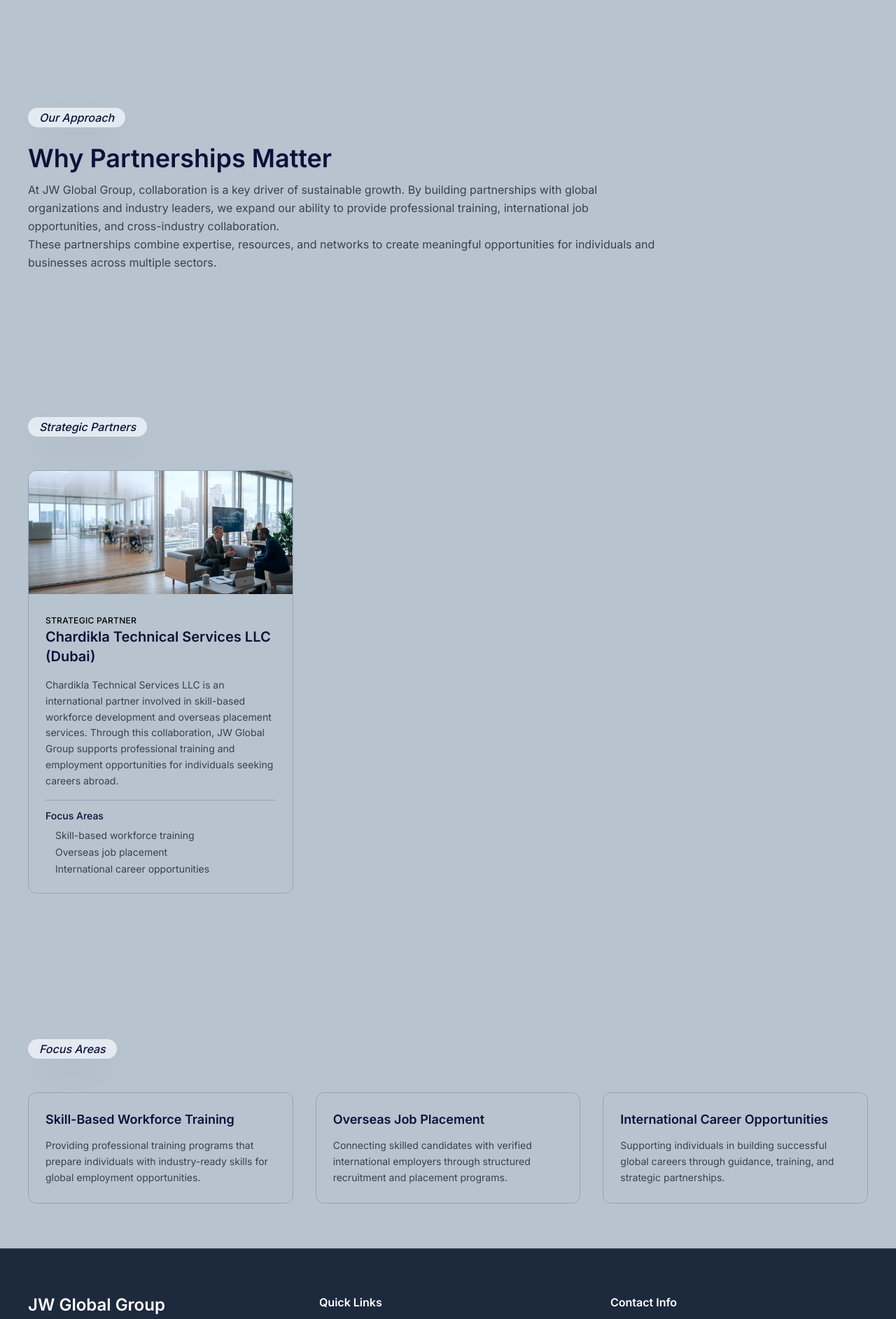
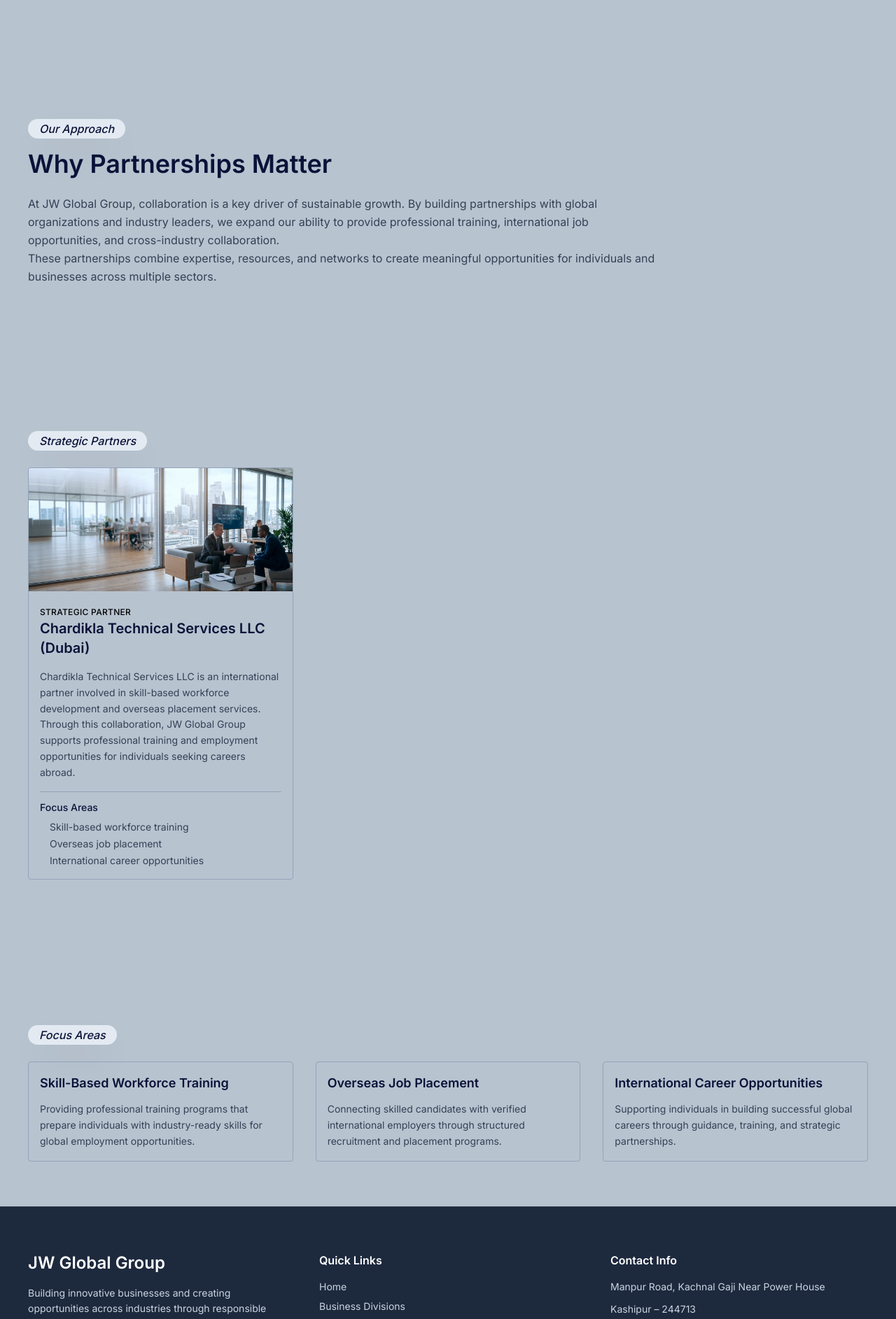
Before and after one commit to parthergk/jwglobalgrp, a Next.js app: page /partnerships in a window 1280 px wide. Shown: the part 860-2745 px from the top of the page at 70% size. Built offline with nearby package versions, Linux system fonts and the light colour scheme.

Commit message:
fixed the space in partnership page

```diff
--- a/components/leadership/Team.tsx
+++ b/components/leadership/Team.tsx
@@ -36,7 +36,7 @@
   return (
     <section className=" pt-5 pb-10 md:pt-8 lg:pt-10 md:pb-16 lg:pb-20  px-4 sm:px-8 lg:px-10">
 
-      <div className="mb-3 sm:mb-4">
+      <div className="mb-4 sm:mb-6">
         <TagBtn name="Team Members" />
       </div>
 
@@ -45,7 +45,7 @@
         {teamMembers.map((member, index) => (
           <div
             key={index}
-            className=" rounded-md overflow-hidden bg-card shadow-md hover:shadow-lg transition duration-300"
+            className=" rounded-sm overflow-hidden bg-card shadow-md hover:shadow-lg transition duration-300"
           >
 
             <div className="relative w-full h-56">
--- a/components/partnership/PartnershipFocus.tsx
+++ b/components/partnership/PartnershipFocus.tsx
@@ -22,9 +22,7 @@
   return (
     <section className="py-16 px-4 sm:px-8 lg:px-10">
 
-      <div className="max-w-7xl mx-auto">
-
-        <div className="mb-12">
+      <div className="mb-4 sm:mb-6">
           <TagBtn name="Focus Areas" />
         </div>
 
@@ -33,7 +31,7 @@
           {FocusAreas.map((item, index) => (
             <div
               key={index}
-              className="border border-divider rounded-xl p-6 bg-card hover:shadow-md transition"
+              className="border border-divider rounded-sm p-4 bg-card hover:shadow-md transition"
             >
 
               <h3 className="text-lg font-semibold text-primary mb-3">
@@ -49,7 +47,6 @@
 
         </div>
 
-      </div>
 
     </section>
   )
--- a/components/partnership/PartnershipHero.tsx
+++ b/components/partnership/PartnershipHero.tsx
@@ -4,16 +4,18 @@
 const Story = () => {
   return (
     <section className=" py-10 md:py-16 lg:py-20 px-4 sm:px-8 lg:px-10">
-      <TagBtn name="Partnerships" />
+      <div className="mb-3 sm:mb-4">
+        <TagBtn name="Partnerships" />
+      </div>
 
-      <div className="grid grid-cols-1 lg:grid-cols-2 gap-10 lg:gap-16 items-center">
+      <div className="grid grid-cols-1 lg:grid-cols-2 gap-8 lg:gap-16">
 
         <div>
           <h1 className="text-3xl sm:text-4xl lg:text-5xl font-medium text-primary leading-tight">
             Building Strong Global Collaborations
           </h1>
 
-          <div className="w-full h-px bg-divider my-6"></div>
+          <div className="w-full h-px bg-divider my-5 sm:my-6"></div>
 
           <p className=" text-text-secondary text-sm sm:text-base leading-relaxed max-w-xl">
             Strategic partnerships play a vital role in the growth of JW Global
--- a/components/partnership/PartnershipOverview.tsx
+++ b/components/partnership/PartnershipOverview.tsx
@@ -3,14 +3,15 @@
 const PartnershipOverview = () => {
   return (
     <section className="py-16 px-4 sm:px-8 lg:px-10">
+      <div className="mb-3 sm:mb-4">
+        <TagBtn name="Our Approach" />
+      </div>
 
-        <TagBtn name="Our Approach" />
-
-        <h2 className="text-3xl md:text-4xl font-semibold text-primary mt-6 mb-3">
+        <h2 className="text-3xl md:text-4xl font-semibold text-primary">
           Why Partnerships Matter
         </h2>
 
-        <p className="text-text-secondary leading-relaxed max-w-4xl">
+        <p className="text-sm sm:text-base text-text-secondary leading-relaxed max-w-4xl mt-6">
           At JW Global Group, collaboration is a key driver of sustainable
           growth. By building partnerships with global organizations and
           industry leaders, we expand our ability to provide professional
@@ -18,7 +19,7 @@
           collaboration.
         </p>
 
-        <p className="text-text-secondary leading-relaxed max-w-4xl">
+        <p className="text-sm sm:text-base text-text-secondary leading-relaxed max-w-4xl">
           These partnerships combine expertise, resources, and networks to
           create meaningful opportunities for individuals and businesses
           across multiple sectors.
--- a/components/partnership/StrategicPartners.tsx
+++ b/components/partnership/StrategicPartners.tsx
@@ -20,9 +20,7 @@
   return (
     <section className="py-16 px-4 sm:px-8 lg:px-10">
 
-      <div className="max-w-7xl mx-auto">
-
-        <div className="mb-12">
+      <div className="mb-4 sm:mb-6">
           <TagBtn name="Strategic Partners" />
         </div>
 
@@ -31,10 +29,9 @@
           {partners.map((partner, index) => (
             <div
               key={index}
-              className="group border border-divider rounded-xl overflow-hidden bg-card hover:shadow-lg transition"
+              className="group border border-divider rounded-sm overflow-hidden bg-card hover:shadow-lg transition"
             >
 
-              {/* IMAGE AREA */}
               <div className="relative w-full h-44 bg-muted">
                 <Image
                   src={partner.image}
@@ -44,25 +41,20 @@
                 />
               </div>
 
-              {/* CONTENT */}
-              <div className="p-6 space-y-4">
+              <div className="p-4 space-y-4">
 
-                {/* LABEL */}
                 <span className="text-xs uppercase tracking-wide text-accent font-medium">
                   {partner.label}
                 </span>
 
-                {/* NAME */}
                 <h3 className="text-xl font-semibold text-primary leading-snug">
                   {partner.name}
                 </h3>
 
-                {/* DESCRIPTION */}
                 <p className="text-sm text-text-secondary leading-relaxed">
                   {partner.description}
                 </p>
 
-                {/* FOCUS AREAS */}
                 <div className="pt-3 border-t border-divider">
 
                   <p className="text-sm font-medium text-primary mb-2">
@@ -87,8 +79,6 @@
 
         </div>
 
-      </div>
-
     </section>
   )
 }
```
